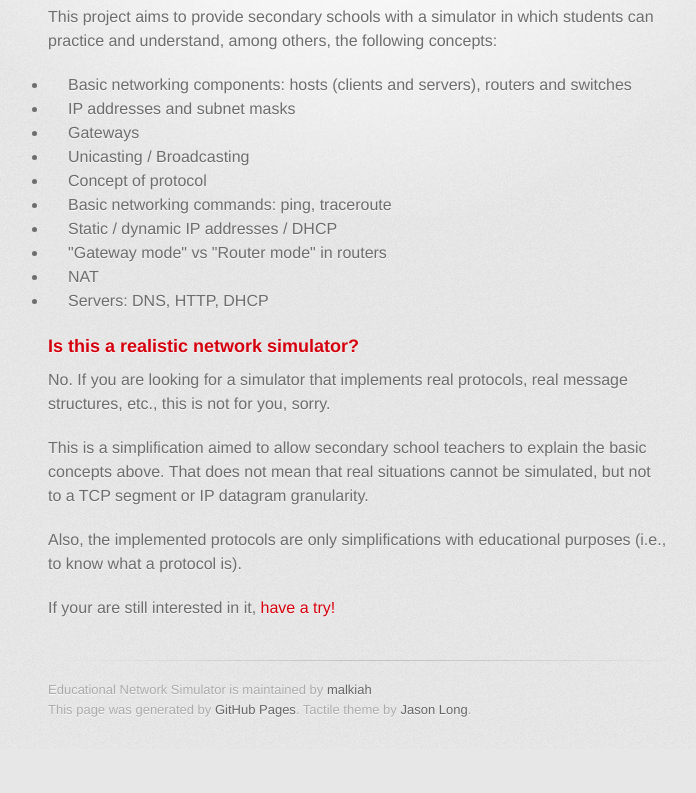
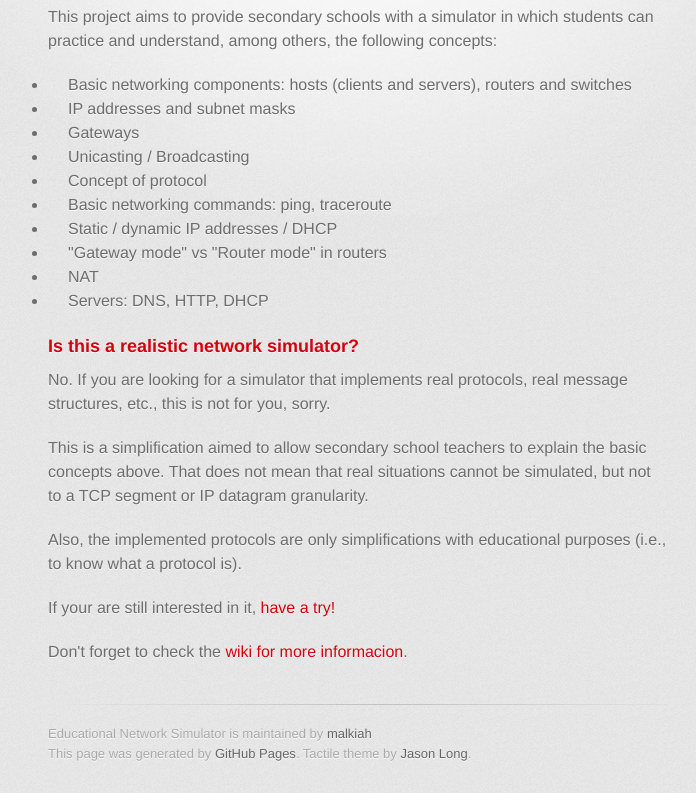
Before and after one commit to malkiah/NetworkSimulator, a plain HTML site: page index.html in a window 1280 px wide. Shown: the part 358-1151 px from the top of the page, without its empty margins (282-978 px from the left). Before the commit the page ends 1107 px from the top, so only its background shows below. Drawn offline with Linux system fonts and the light colour scheme; a web font is replaced by a local one.

Commit message:
Added link to the wiki.

```diff
--- a/index.html
+++ b/index.html
@@ -59,6 +59,8 @@
 <p>Also, the implemented protocols are only simplifications with educational purposes (i.e., to know what a protocol is).</p>
 
 <p>If your are still interested in it, <a href="simulator01.html">have a try!</a></p>
+
+<p>Don't forget to check the <a href="https://github.com/malkiah/NetworkSimulator/wiki">wiki for more informacion</a>.</p>
         </section>
 
         <footer>
```
